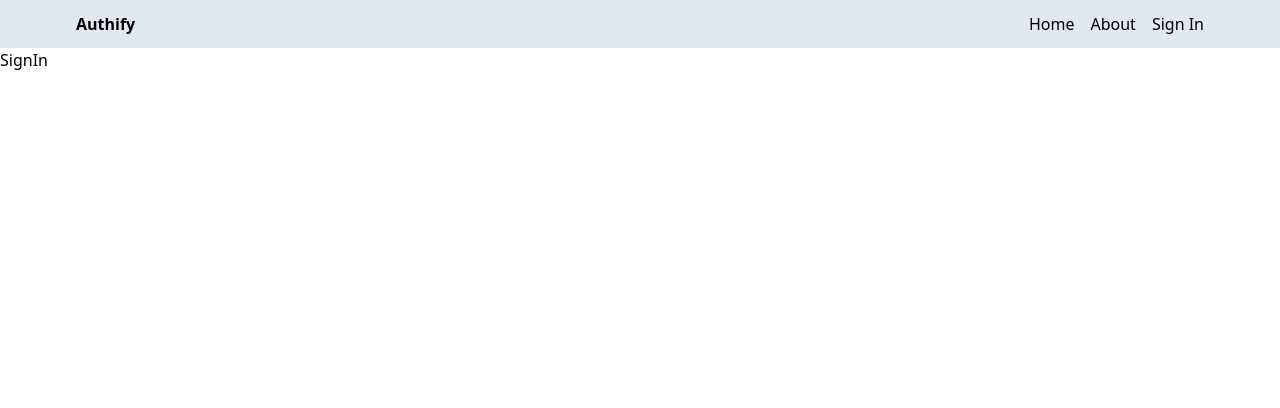
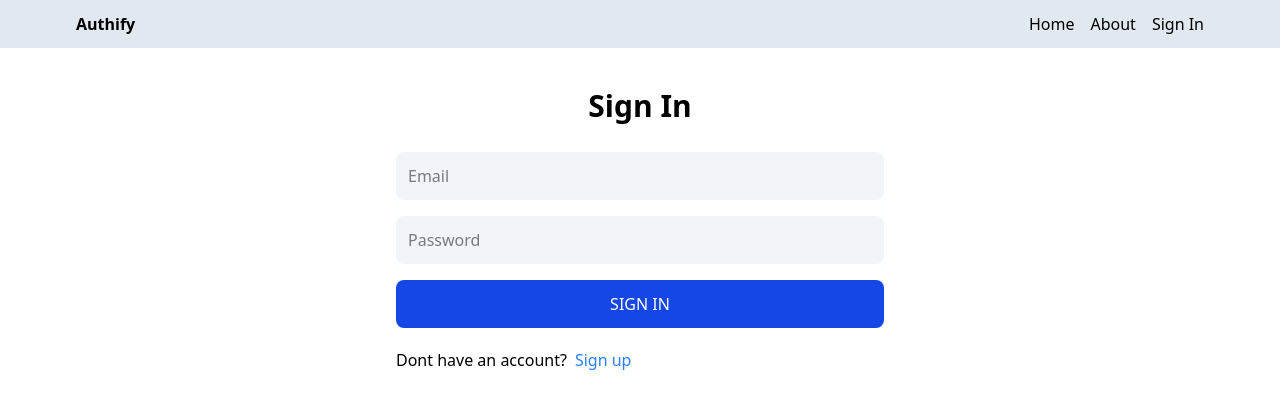
Before and after one commit to rem422/Authify, a React (Vite) app in the folder client/: page /Sign-in in a window 1280 px wide. Shown: the top 408 px of the page. Built offline with nearby package versions, Linux system fonts and the light colour scheme.

Commit message:
Complete sign in page functionality

```diff
--- a/client/src/pages/SignIn.jsx
+++ b/client/src/pages/SignIn.jsx
@@ -1,9 +1,72 @@
-import React from 'react'
+import { useState } from 'react';
+import { Link, useNavigate } from 'react-router-dom';
 
-const SignIn = () => {
+export default function SignIn() {
+  const [formData, setFormData] = useState({});
+  const [error, setError] = useState(false);
+  const [loading, setLoading] = useState(false);
+  const navigate = useNavigate();
+  const handleChange = (e) => {
+    setFormData({ ...formData, [e.target.id]: e.target.value });
+  };
+
+  const handleSubmit = async (e) => {
+    e.preventDefault();
+    try {
+      setLoading(true);
+      setError(false);
+      const res = await fetch('/api/auth/signin', {
+        method: 'POST',
+        headers: {
+          'Content-Type': 'application/json',
+        },
+        body: JSON.stringify(formData),
+      });
+      const data = await res.json();
+      console.log(data);
+      setLoading(false);
+      if (data.success === false) {
+        setError(true);
+        return;
+      }
+      navigate('/');
+    } catch (error) {
+      setLoading(false);
+      setError(true, error.message);
+    }
+  };
   return (
-    <div>SignIn</div>
-  )
+    <div className='p-3 max-w-lg mx-auto'>
+      <h1 className='text-3xl text-center font-semibold my-7'>Sign In</h1>
+      <form onSubmit={handleSubmit} className='flex flex-col gap-4'>
+        <input
+          type='email'
+          placeholder='Email'
+          id='email'
+          className='bg-slate-100 p-3 rounded-lg'
+          onChange={handleChange}
+        />
+        <input
+          type='password'
+          placeholder='Password'
+          id='password'
+          className='bg-slate-100 p-3 rounded-lg'
+          onChange={handleChange}
+        />
+        <button
+          disabled={loading}
+          className='bg-blue-700 text-white p-3 rounded-lg uppercase hover:opacity-95 disabled:opacity-80'
+        >
+          {loading ? 'Loading...' : 'Sign In'}
+        </button>
+      </form>
+      <div className='flex gap-2 mt-5'>
+        <p>Dont have an account?</p>
+        <Link to='/sign-up'>
+          <span className='text-blue-500'>Sign up</span>
+        </Link>
+      </div>
+      <p className='text-red-700 mt-5'>{error && 'Something went wrong!'}</p>
+    </div>
+  );
 }
-
-export default SignIn
```
